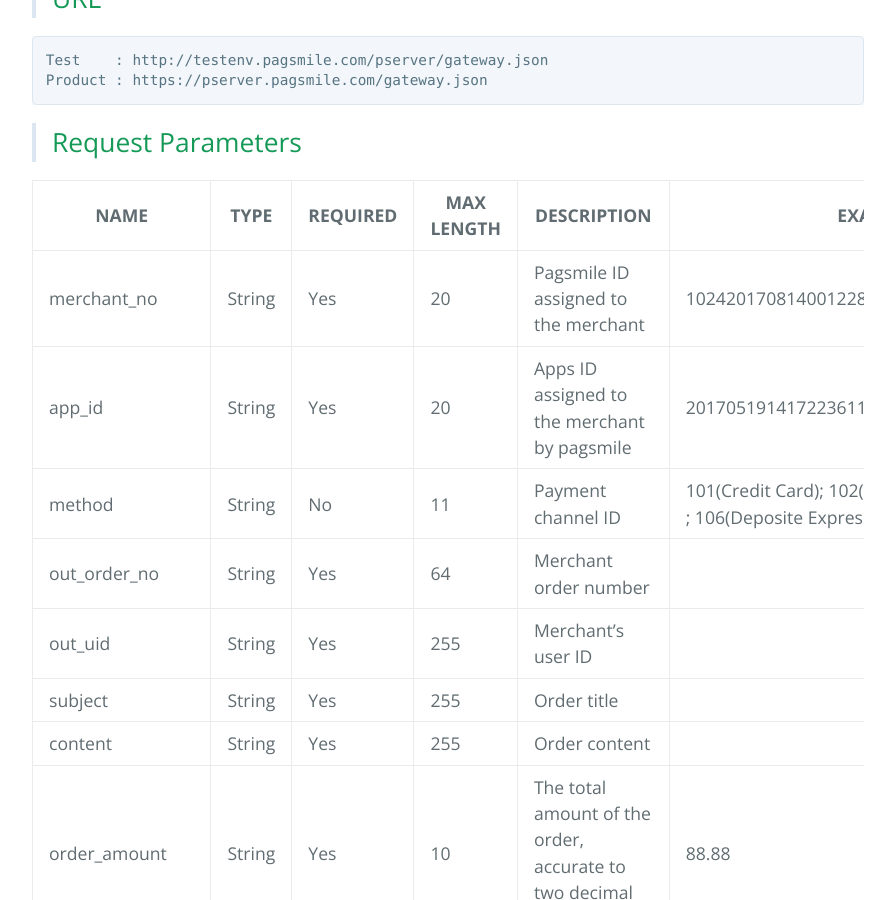
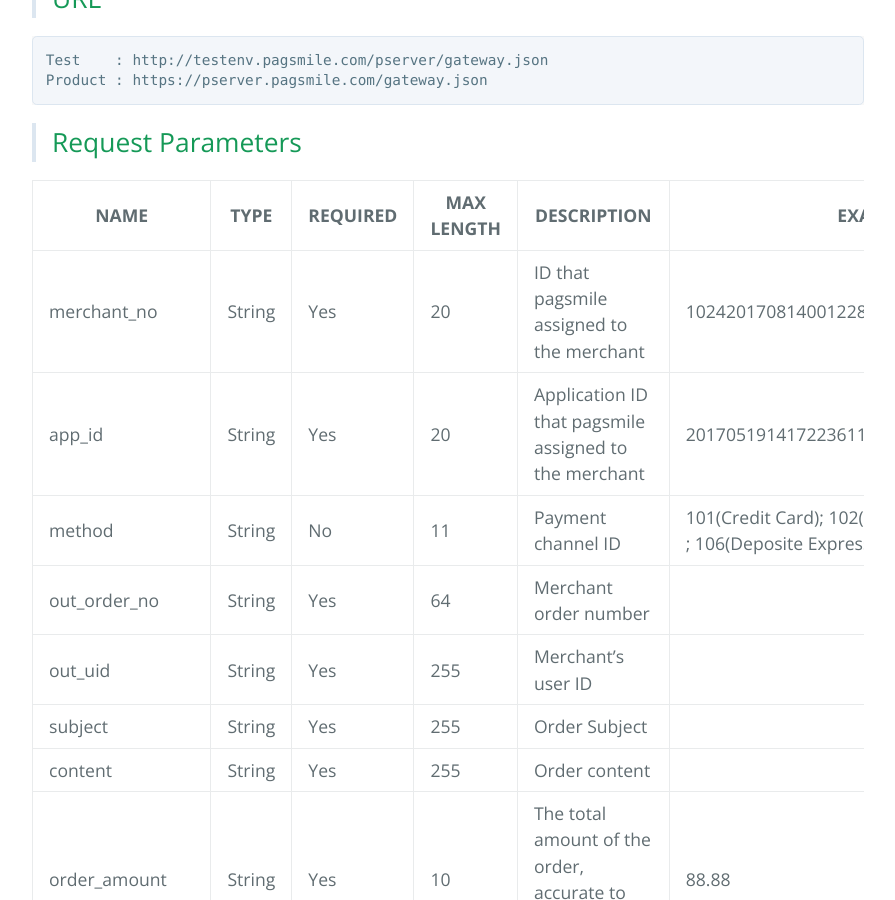
Before and after one commit to pagsmile/pagsmile.github.io, a Jekyll site: the page built from en/api/IntegratedInterface.md, in a window 1280 px wide and 900 px high, scrolled down 1045 px. Shown: the whole window, without its empty margins (192-1087 px from the left). Built offline with Jekyll 4.4.1, drawn with Linux system fonts in a browser that asks for light colours; our own code applies the rules of GitHub Pages for plain Markdown files.

Commit message:
Update IntegratedInterface.md

```diff
--- a/en/api/IntegratedInterface.md
+++ b/en/api/IntegratedInterface.md
@@ -13,12 +13,12 @@
 
 NAME | TYPE | REQUIRED | MAX LENGTH | DESCRIPTION | EXAMPLE
 ---  | ---  | ---      | ---      | ---  | ---
-merchant_no | String | Yes | 20 | Pagsmile ID assigned to the merchant | 1024201708140012289
-app_id | String | Yes | 20 | Apps ID assigned to the merchant by pagsmile | 2017051914172236111
+merchant_no | String | Yes | 20 | ID that pagsmile assigned to the merchant | 1024201708140012289
+app_id | String | Yes | 20 | Application ID that pagsmile assigned to the merchant | 2017051914172236111
 method | String | No | 11 | Payment channel ID | 101(Credit Card); 102(Debit Card) ; 103(Boleto) ; 106(Deposite Express) |
 out_order_no | String | Yes | 64 | Merchant order number |
 out_uid | String | Yes | 255 | Merchant's user ID |
-subject | String | Yes | 255 | Order title |
+subject | String | Yes | 255 | Order Subject |
 content | String | Yes | 255 | Order content |
 order_amount | String | Yes | 10 | The total amount of the order, accurate to two decimal places. | 88.88
 currency | String | Yes | 3 | Currency | BRL、USD、EUR
```
